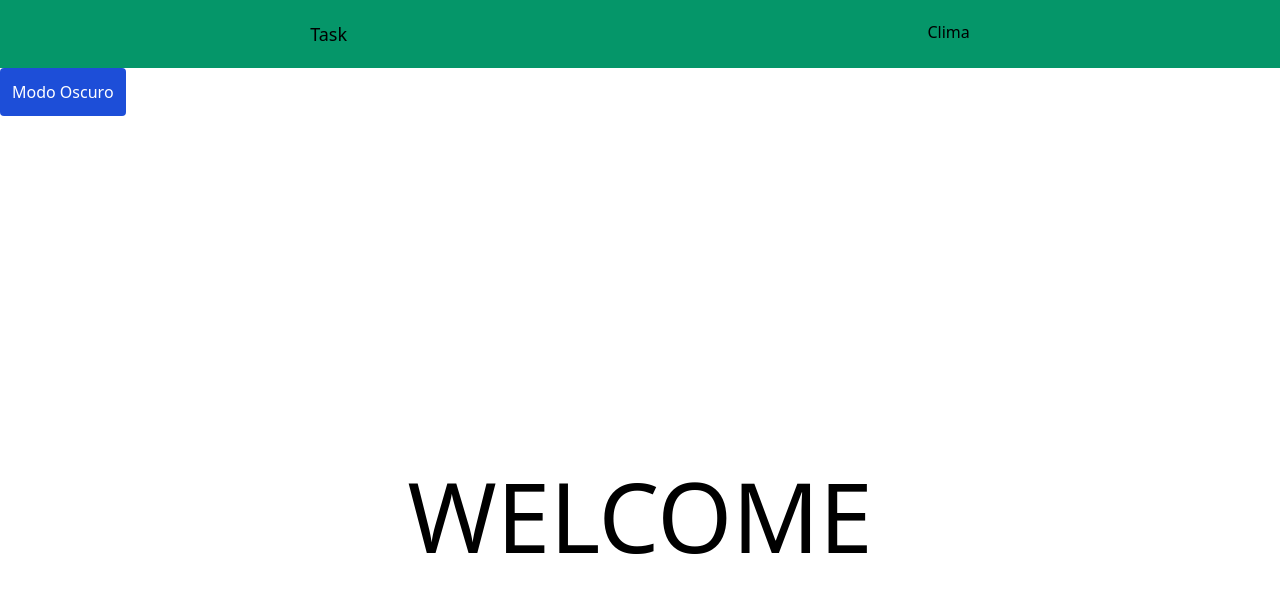
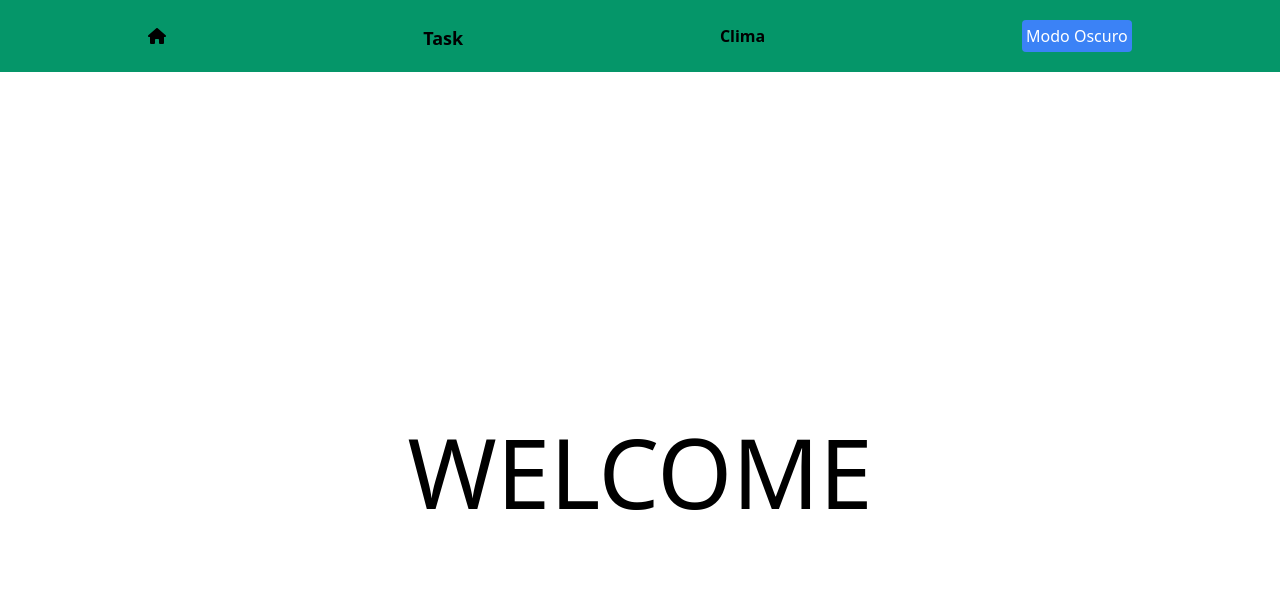
Before and after one commit to fabiandgit/proyectoAngular19, an Angular app: page / in a window 1280 px wide. Shown: the top 592 px of the page. Built offline with nearby package versions, Linux system fonts and the light colour scheme.

Commit message:
commit 6 se ajusta el nav metiendo e boton de cambio de modo y se agrega el icono de home

```diff
--- a/src/app/components/nav/nav.component.html
+++ b/src/app/components/nav/nav.component.html
@@ -1,10 +1,27 @@
 <nav class="bg-emerald-600 p-5">
   <ul class="flex justify-around">
-    <li class="text-lg">
+    <li class="mt-1">
+      <fa-icon
+        [icon]="faHome"
+        class="hover:text-blue-500"
+        routerLink="/"
+      ></fa-icon>
+    </li>
+    <li class="text-lg mt-1 font-bold hover:text-blue-500">
       <a routerLink="/Task">Task</a>
     </li>
-    <li class="text-1sm">
-      <a routerLink="">Clima</a>
+    <li class="text-1sm mt-1 font-bold hover:text-blue-500">
+      <a routerLink="*">Clima</a>
     </li>
+    <div>
+      <!-- probar app button -->
+      <button
+        class="bg-blue-500 p-1 rounded text-white hover:bg-blue-600"
+        type="button"
+        (click)="changeMode()"
+      >
+        {{ isMode ? "Modo Claro" : "Modo Oscuro" }}
+      </button>
+    </div>
   </ul>
 </nav>
--- a/src/app/components/nav/nav.component.ts
+++ b/src/app/components/nav/nav.component.ts
@@ -1,10 +1,26 @@
 import { Component } from '@angular/core';
 import { RouterLink } from '@angular/router';
+import { DarkModeService } from '../../services/dark-mode.service';
+import { faHome } from '@fortawesome/free-solid-svg-icons';
+import { FontAwesomeModule } from '@fortawesome/angular-fontawesome';
 
 @Component({
   selector: 'app-nav',
-  imports: [RouterLink],
+  imports: [RouterLink, FontAwesomeModule],
   templateUrl: './nav.component.html',
   styleUrl: './nav.component.css',
 })
-export class NavComponent {}
+export class NavComponent {
+  isMode: boolean = false;
+  faHome = faHome;
+  constructor(public DarkModeService: DarkModeService) {}
+
+  changeMode() {
+    this.isMode = !this.isMode;
+    if (this.isMode) {
+      this.DarkModeService.enableDarkMode();
+    } else {
+      this.DarkModeService.disableDarkMode();
+    }
+  }
+}
--- a/src/app/pages/home/home.component.html
+++ b/src/app/pages/home/home.component.html
@@ -1,11 +1,4 @@
 <app-nav></app-nav>
-<button
-  class="bg-blue-700 p-3 rounded text-white"
-  type="button"
-  (click)="changeMode()"
->
-  {{ isMode ? "Modo Claro" : "Modo Oscuro" }}
-</button>
 <div class="flex items-center justify-center min-h-screen">
-  <h1 class="text-8xl">WELCOME</h1>
+  <h1 class="text-8xl hover:text-blue-500">WELCOME</h1>
 </div>
--- a/src/app/pages/home/home.component.ts
+++ b/src/app/pages/home/home.component.ts
@@ -8,17 +8,4 @@ import { DarkModeService } from '../../services/dark-mode.service';
   templateUrl: './home.component.html',
   styleUrl: './home.component.css',
 })
-export class HomeComponent {
-  isMode: boolean = false;
-
-  constructor(public DarkModeService: DarkModeService) {}
-
-  changeMode() {
-    this.isMode = !this.isMode;
-    if (this.isMode) {
-      this.DarkModeService.enableDarkMode();
-    } else {
-      this.DarkModeService.disableDarkMode();
-    }
-  }
-}
+export class HomeComponent {}
--- a/src/app/pages/todo-aplication/todo-aplication.component.html
+++ b/src/app/pages/todo-aplication/todo-aplication.component.html
@@ -1,2 +1,4 @@
 <app-nav></app-nav>
-<app-todo-app></app-todo-app>
+<div class="mt-20">
+  <app-todo-app></app-todo-app>
+</div>
```
